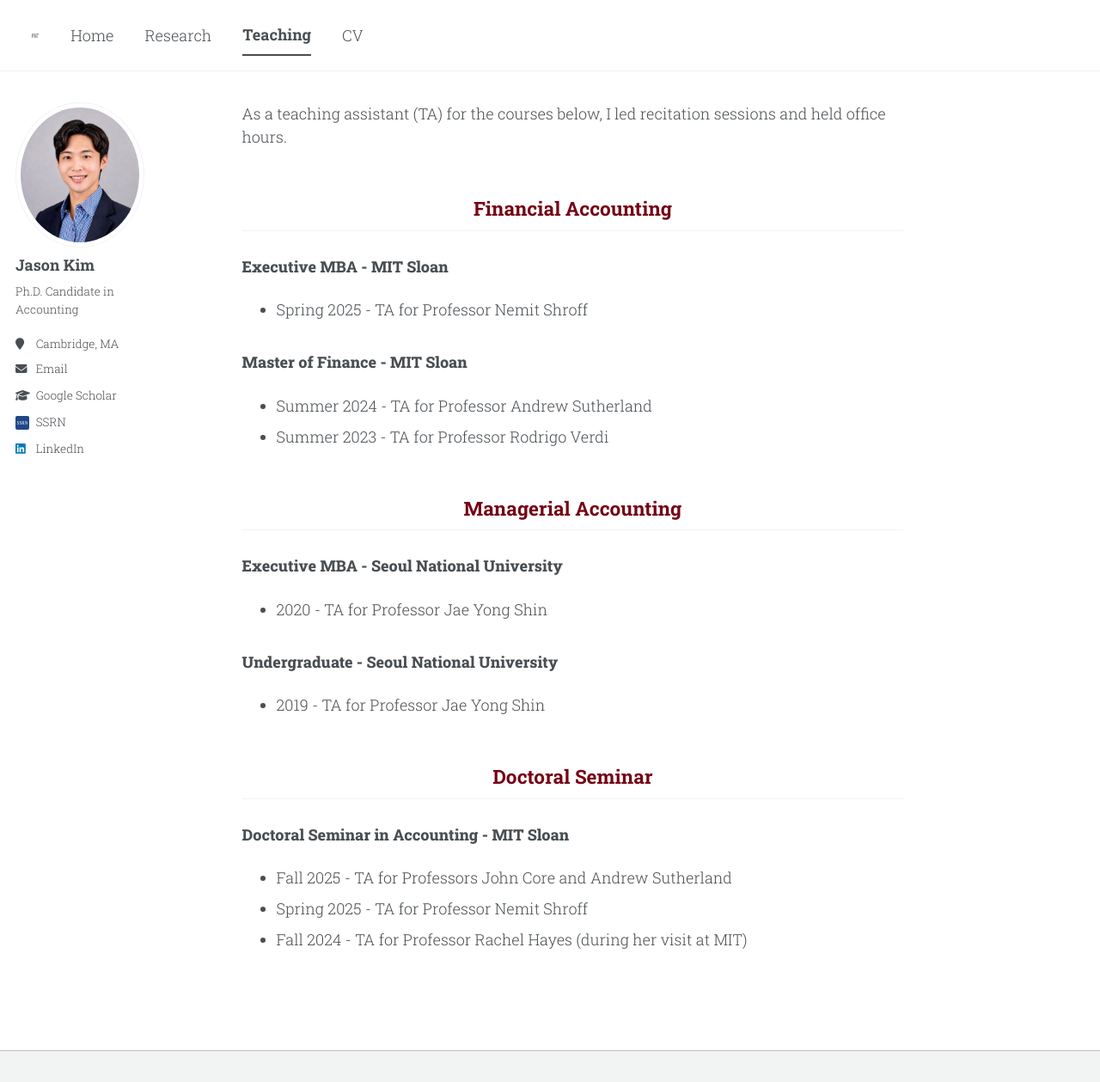
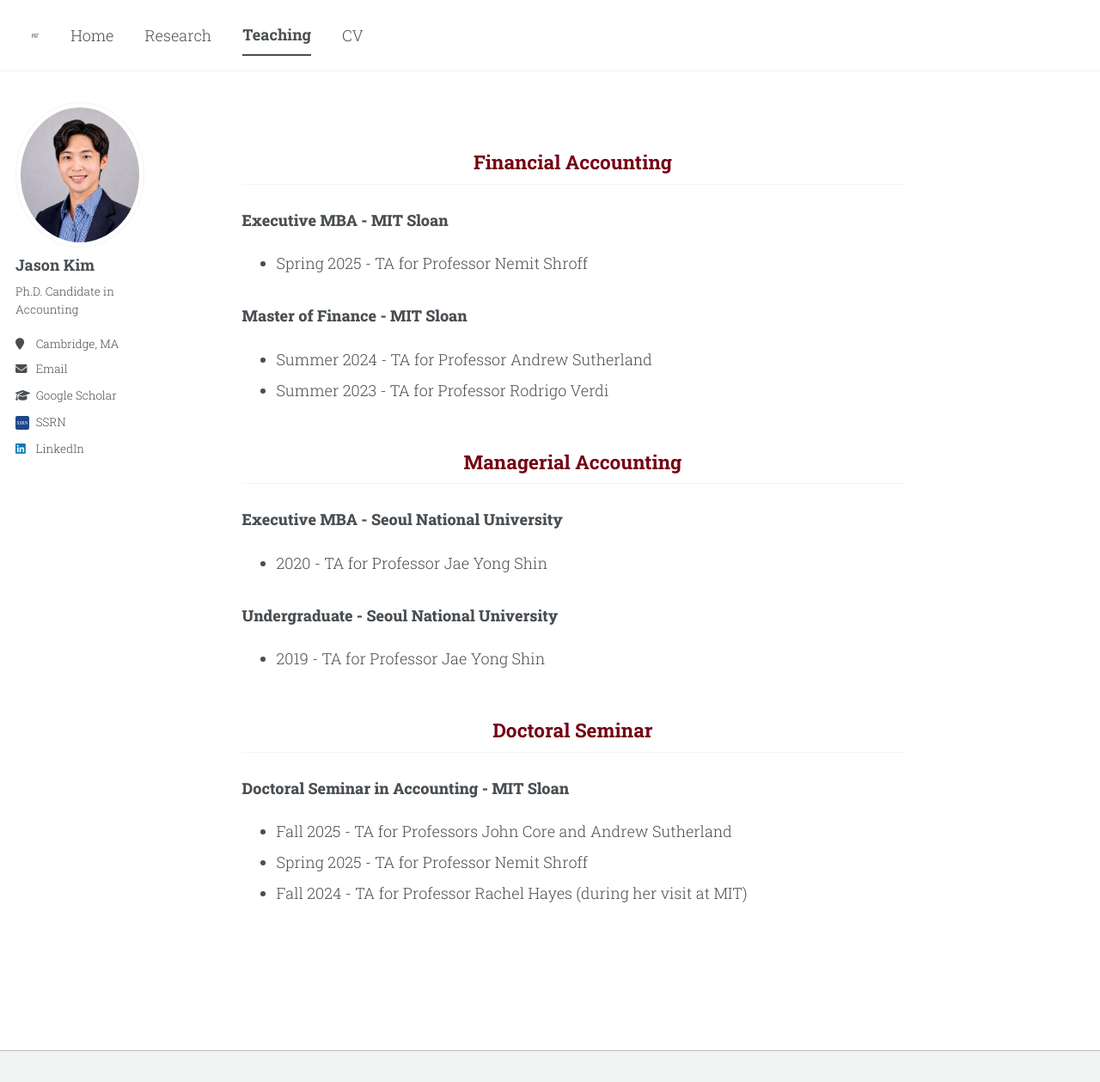
Before and after one commit to jgkim262/jgkim262.github.io, a Jekyll site: the page built from _pages/teaching.md, in a window 1280 px wide and 1259 px high. Shown: the whole window at 86% size. Built offline with Jekyll 4.4.1, drawn with Linux system fonts in a browser that asks for light colours; a style sheet for code colours, icons or effects is not loaded.

Commit message:
Update teaching.md

```diff
--- a/_pages/teaching.md
+++ b/_pages/teaching.md
@@ -3,7 +3,6 @@ permalink: /teaching/
 author_profile: true
 ---
 
-As a teaching assistant (TA) for the courses below, I led recitation sessions and held office hours.
 
 <div class="teaching" markdown="1">
 
```
